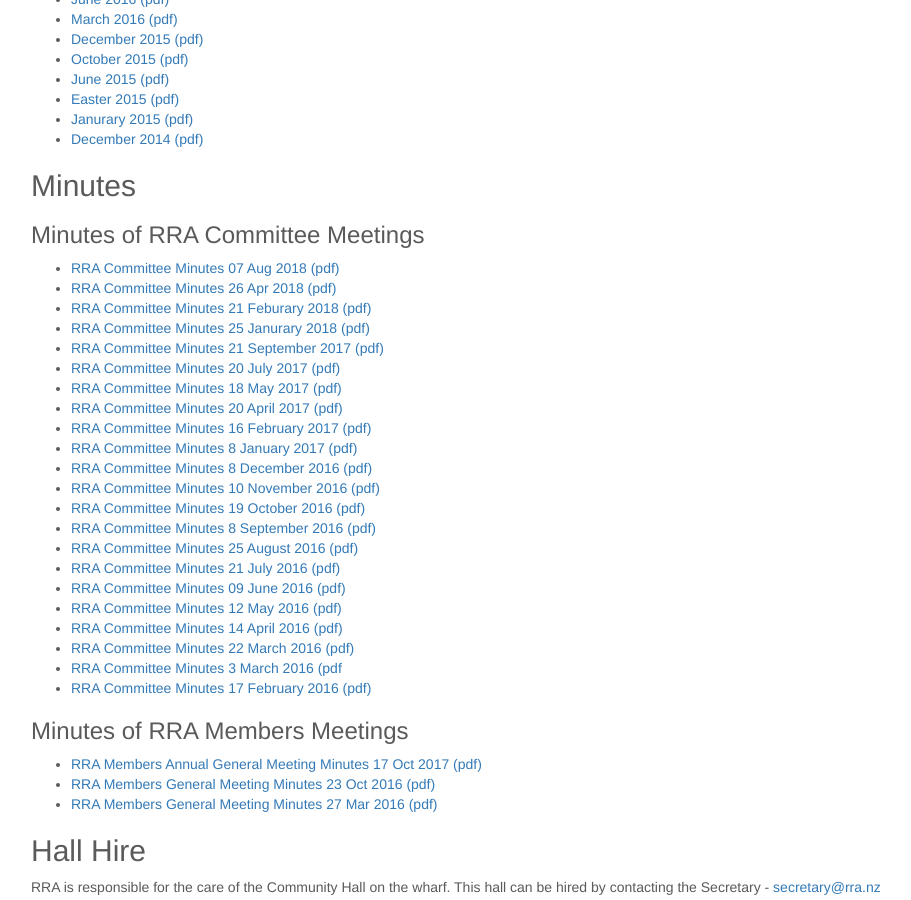
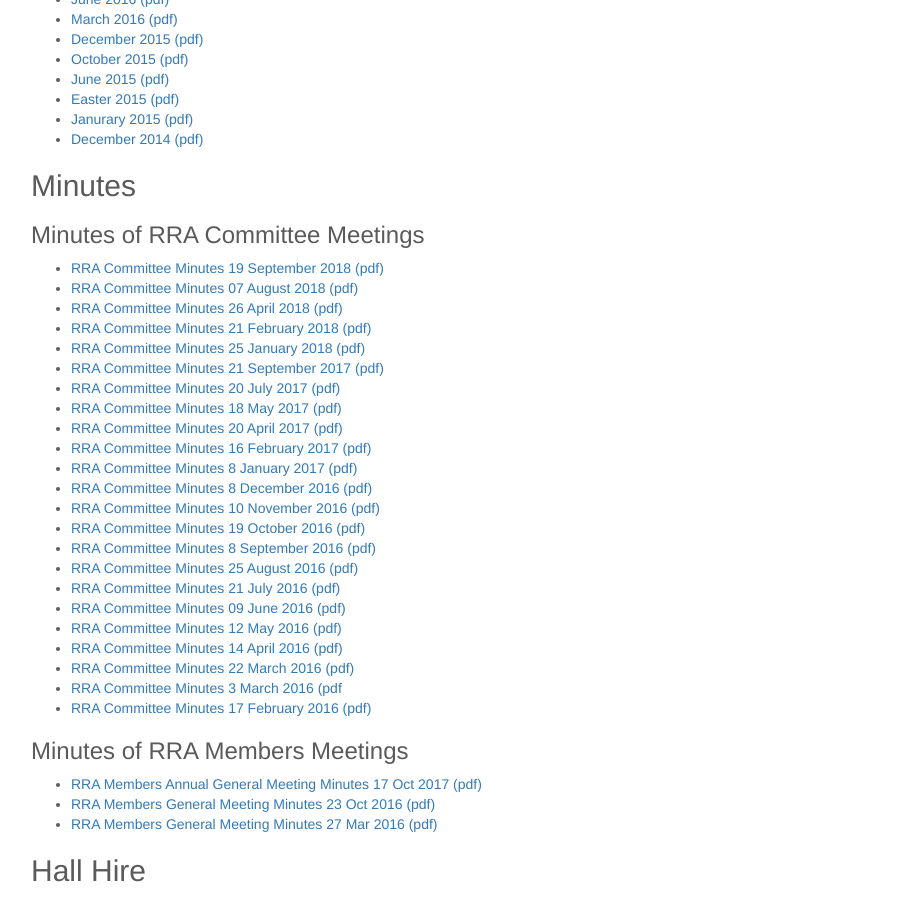
Before and after one commit to rakinoratepayers/rakinoratepayers.github.io, a Jekyll site: the page built from members.md, in a window 1280 px wide and 900 px high, scrolled down 394 px. Shown: the whole window, without its empty margins (39-950 px from the left). Built offline with Jekyll 4.4.1, drawn with Linux system fonts in a browser that asks for light colours; nearby versions of some CDN libraries.

Commit message:
add minutes 180807
fix spelling of months

```diff
--- a/members.md
+++ b/members.md
@@ -31,10 +31,11 @@
 ## Minutes
 
 ### Minutes of RRA Committee Meetings
-- [RRA Committee Minutes 07 Aug 2018 (pdf)](/assets/minutes/180807 RRA Committee Minutes 07 Aug 2018.pdf)
-- [RRA Committee Minutes 26 Apr 2018 (pdf)](/assets/minutes/180426 RRA Committee Minutes 26 Apr 2018.pdf)
-- [RRA Committee Minutes 21 Feburary 2018 (pdf)](/assets/minutes/180221 RRA Committee Minutes 21 Feb 2018.pdf)
-- [RRA Committee Minutes 25 Janurary 2018 (pdf)](/assets/minutes/180125 RRA Committee Minutes 25 Jan 2018.pdf)
+- [RRA Committee Minutes 19 September 2018 (pdf)](/assets/minutes/180919 RRA Committee Minutes 19 Sep 2018.pdf)
+- [RRA Committee Minutes 07 August 2018 (pdf)](/assets/minutes/180807 RRA Committee Minutes 07 Aug 2018.pdf)
+- [RRA Committee Minutes 26 April 2018 (pdf)](/assets/minutes/180426 RRA Committee Minutes 26 Apr 2018.pdf)
+- [RRA Committee Minutes 21 February 2018 (pdf)](/assets/minutes/180221 RRA Committee Minutes 21 Feb 2018.pdf)
+- [RRA Committee Minutes 25 January 2018 (pdf)](/assets/minutes/180125 RRA Committee Minutes 25 Jan 2018.pdf)
 - [RRA Committee Minutes 21 September 2017 (pdf)](/assets/minutes/170921 RRA Committee Minutes 21 Sep 2017.pdf)
 - [RRA Committee Minutes 20 July 2017 (pdf)](/assets/minutes/170720 RRA Committee Minutes 20 July 2017.pdf)
 - [RRA Committee Minutes 18 May 2017 (pdf)](/assets/minutes/170518 RRA Committee Minutes 18 May 2017.pdf)
```
Also changed, not shown: 1 other file.
